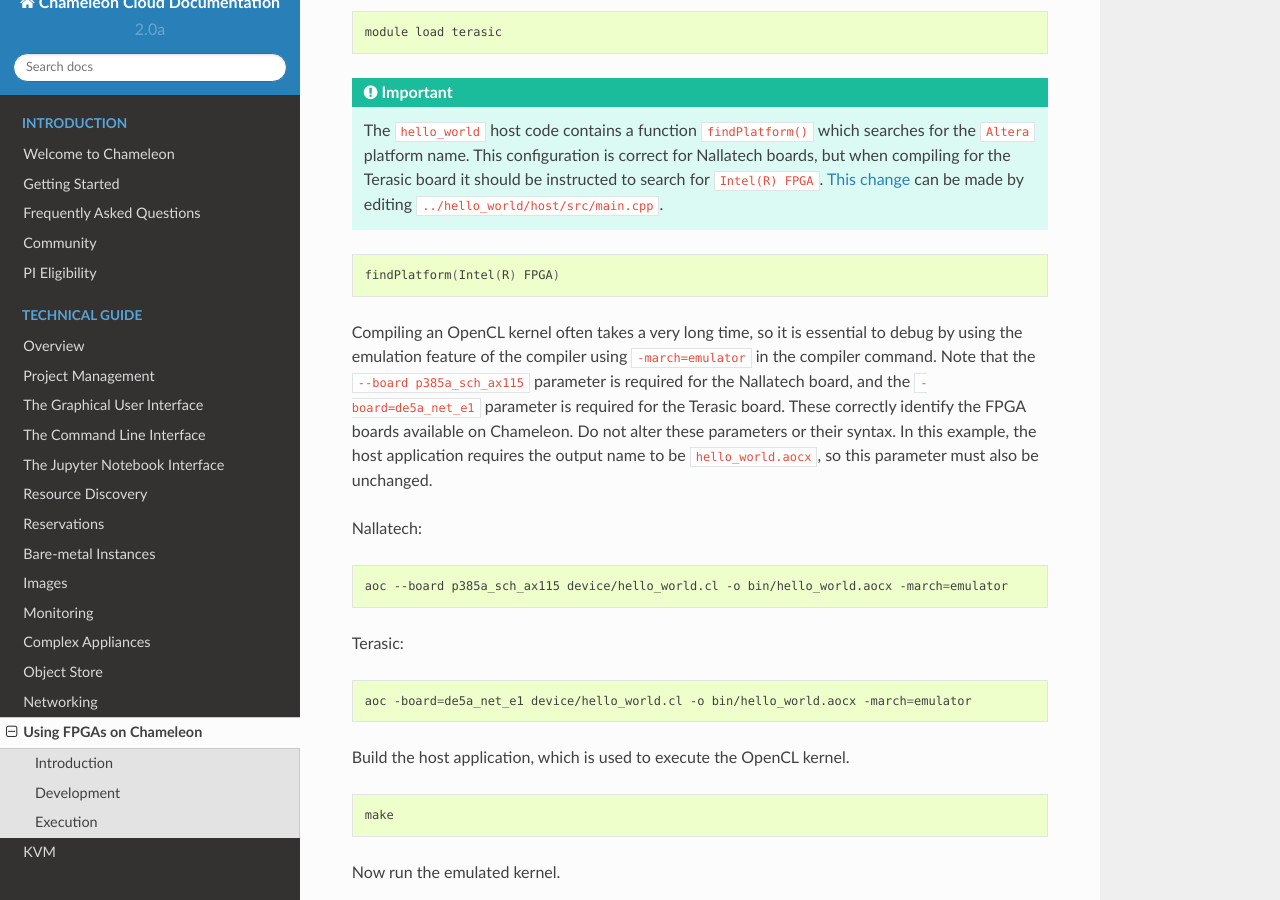
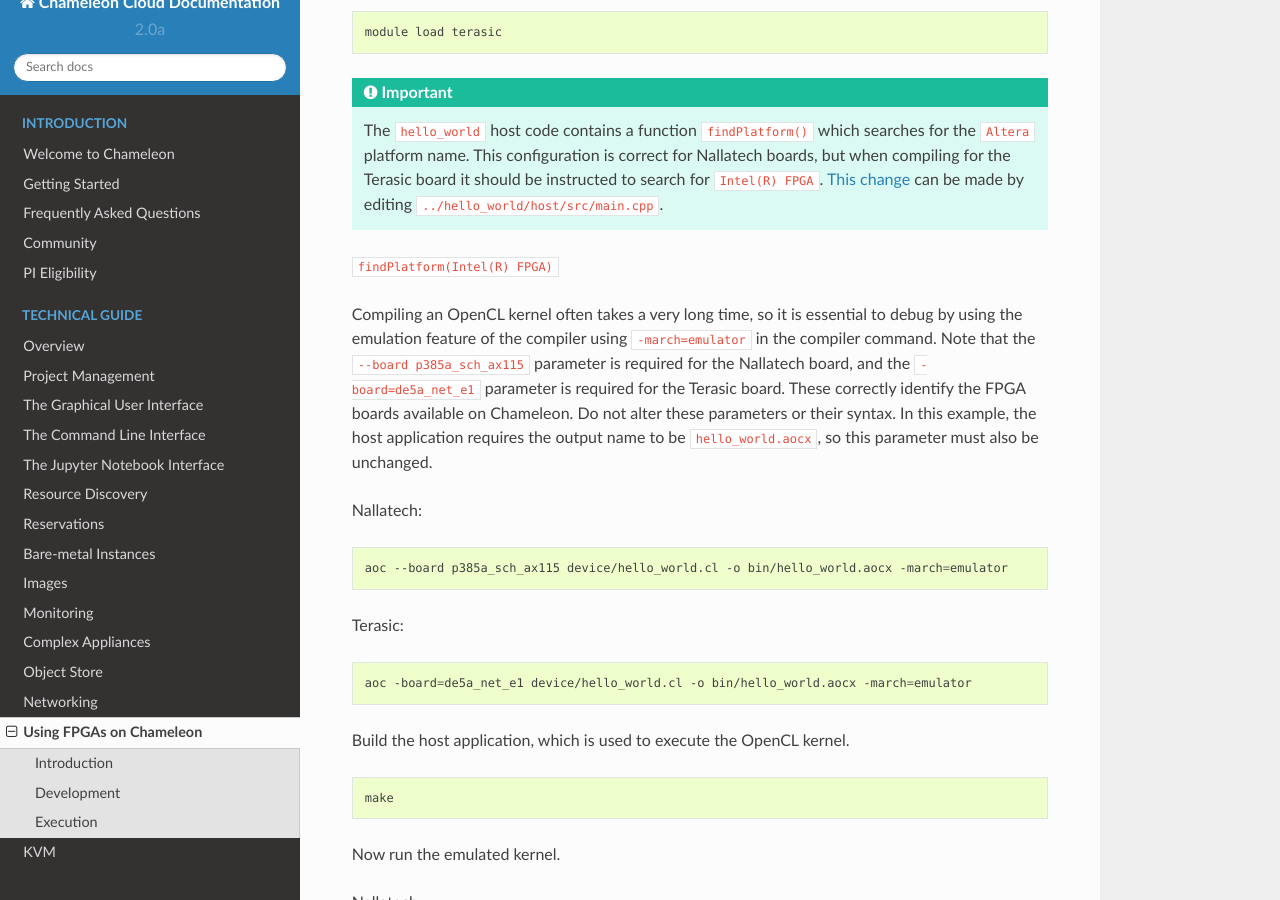
Before and after one commit to ChameleonCloud/docs, a Sphinx documentation site: the page built from source/technical/fpga.rst, in a window 1280 px wide and 900 px high, scrolled down 1545 px. Built offline with Sphinx 7.4.7 and the Read the Docs theme 2.0.0, drawn with Linux system fonts in a browser that asks for light colours.

Commit message:
Update fpga.rst

```diff
--- a/source/technical/fpga.rst
+++ b/source/technical/fpga.rst
@@ -56,9 +56,8 @@ Terasic:
 
 .. important::
    The ``hello_world`` host code contains a function ``findPlatform()`` which searches for the ``Altera`` platform name. This configuration is correct for Nallatech boards, but when compiling for the Terasic board it should be instructed to search for ``Intel(R) FPGA``. `This change <https://www.intel.com/content/www/us/en/programmable/support/support-resources/knowledge-base/solutions/fb409015.html>`_ can be made by editing ``../hello_world/host/src/main.cpp``.
-.. code-block:: bash
 
-   findPlatform(Intel(R) FPGA)
+``findPlatform(Intel(R) FPGA)``
 
 Compiling an OpenCL kernel often takes a very long time, so it is essential to debug by using the emulation feature of the compiler using ``-march=emulator`` in the compiler command. Note that the ``--board p385a_sch_ax115`` parameter is required for the Nallatech board, and the ``-board=de5a_net_e1`` parameter is required for the Terasic board. These correctly identify the FPGA boards available on Chameleon. Do not alter these parameters or their syntax. In this example, the host application requires the output name to be ``hello_world.aocx``, so this parameter must also be unchanged.
 
```
